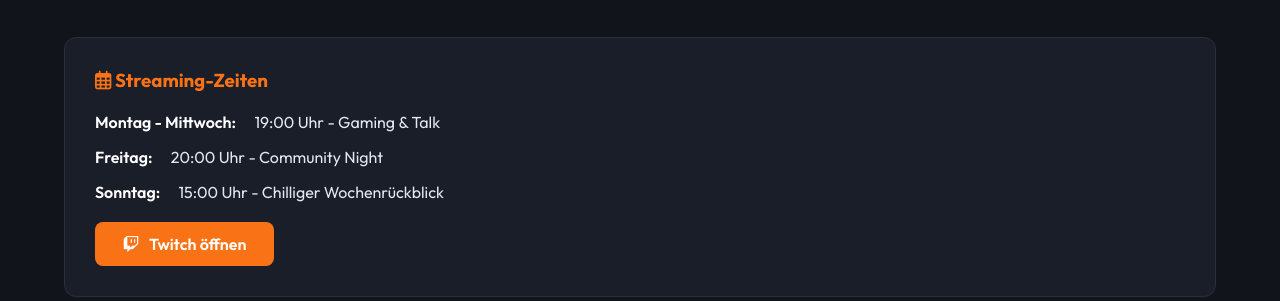
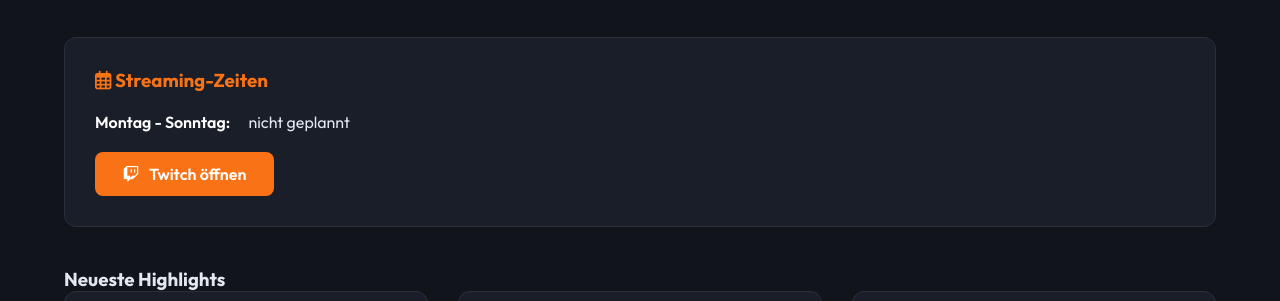
Before and after one commit to PrivatsupportMarcelCTG/MarcelCTG2, a plain HTML site: page streams.html in a window 1280 px wide. Shown: the part 208-509 px from the top of the page. Drawn offline with Linux system fonts and the light colour scheme.

Commit message:
Update streaming schedule to 'nicht geplant'

```diff
--- a/streams.html
+++ b/streams.html
@@ -38,10 +38,8 @@
         <div class="schedule-box">
             <h3><i class="far fa-calendar-alt"></i> Streaming-Zeiten</h3>
             <ul>
-                <li><span>Montag - Mittwoch:</span> 19:00 Uhr - Gaming & Talk</li>
-                <li><span>Freitag:</span> 20:00 Uhr - Community Night</li>
-                <li><span>Sonntag:</span> 15:00 Uhr - Chilliger Wochenrückblick</li>
-            </ul>
+                <li><span>Montag - Sonntag:</span> nicht geplannt</li>
+                </ul>
             <div style="margin-top: 20px;">
                 <a href="https://m.twitch.tv/marcelctg" target="_blank" class="btn primary"><i class="fab fa-twitch"></i> Twitch öffnen</a>
             </div>
```
